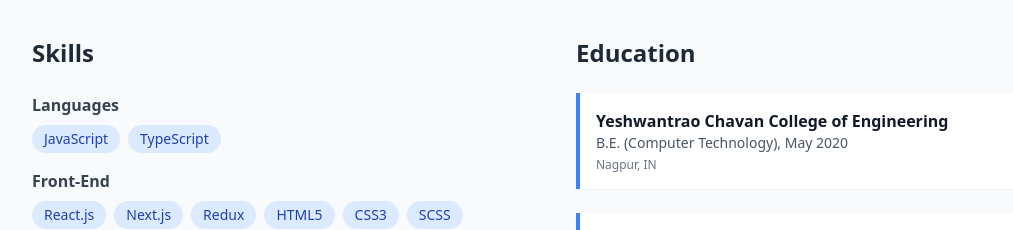
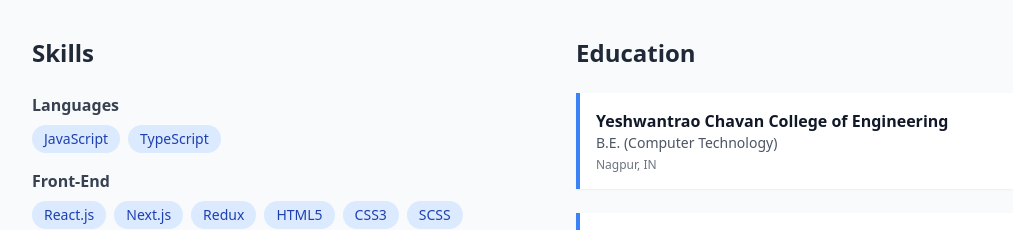
Before and after one commit to kripal004/kripal-krishna-singh-bio, a React (Create React App) app: page / in a window 1280 px wide. Shown: the part 3240-3470 px from the top of the page, without its empty margins (96-1109 px from the left). Built offline with nearby package versions, Linux system fonts and the light colour scheme.

Commit message:
Education

```diff
--- a/src/components/SkillsEducation.jsx
+++ b/src/components/SkillsEducation.jsx
@@ -63,7 +63,7 @@
         <div className="space-y-6">
           <div className="p-4 border-l-4 border-blue-500 bg-white rounded-r-lg shadow-sm">
             <p className="font-bold text-gray-900">Yeshwantrao Chavan College of Engineering</p>
-            <p className="text-gray-600 text-sm">B.E. (Computer Technology), May 2020</p>
+            <p className="text-gray-600 text-sm">B.E. (Computer Technology)</p>
             <p className="text-gray-500 text-xs mt-1">Nagpur, IN</p>
           </div>
           <div className="p-4 border-l-4 border-blue-500 bg-white rounded-r-lg shadow-sm">
```
